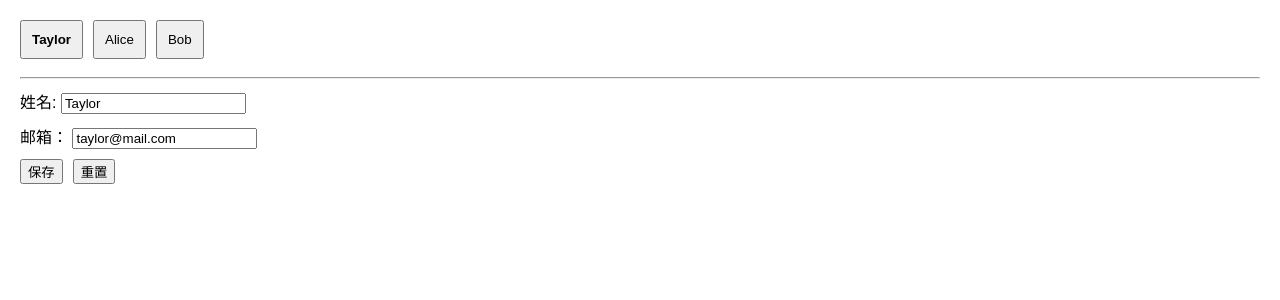
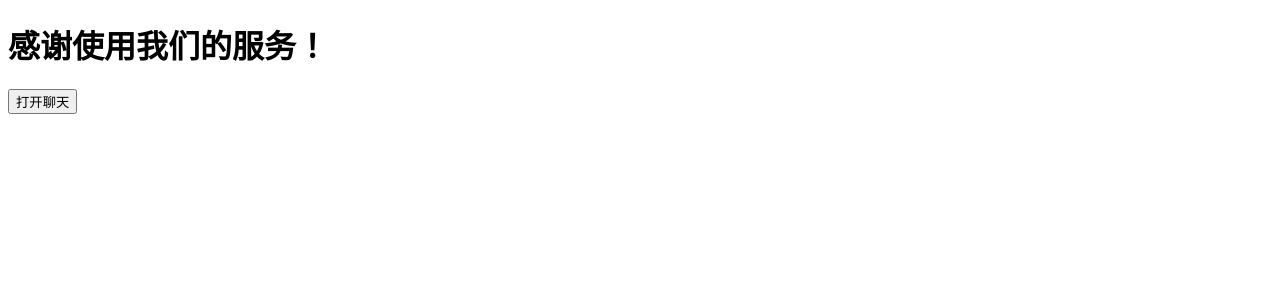
Before and after one commit to m2maomao/react-hooks-demo, a React (Vite) app: page / in a window 1280 px wide. Shown: the top 300 px of the page. Built offline with nearby package versions, Linux system fonts and the light colour scheme.

Commit message:
fix: 提交表单

```diff
--- /dev/null
+++ b/src/NoEffect/SubmitForm/App.tsx
@@ -0,0 +1,40 @@
+import { useState } from 'react';
+
+const sendMessage = (message: string) => {
+  console.log('发送的消息：', message);
+}
+
+const Form = () => {
+  const [showForm, setShowForm] = useState(false);
+  const [message, setMessage] = useState('');
+
+  const handleSubmit = (e:React.FormEvent<HTMLFormElement>) => {
+    e.preventDefault();
+    setShowForm(false);
+    sendMessage(message);
+  }
+
+  if (!showForm) {
+    return (
+      <>
+        <h1>感谢使用我们的服务！</h1>
+        <button onClick={() => {
+          setMessage('');
+          setShowForm(true);
+        }}>
+          打开聊天
+        </button>
+      </>
+    )
+  }
+  return (
+    <>
+    <form onSubmit={handleSubmit}>
+      <textarea placeholder='消息' value={message} onChange={(e) => setMessage(e.target.value)} />
+      <button type='submit' disabled={message === ''}>发送</button>
+    </form>
+    </>
+  )
+}
+
+export default Form;
--- a/src/main.tsx
+++ b/src/main.tsx
@@ -1,6 +1,6 @@
 import { StrictMode } from 'react'
 import { createRoot } from 'react-dom/client'
-import App from './NoEffect/EditContact/App';
+import App from './NoEffect/SubmitForm/App';
 
 createRoot(document.getElementById('root')!).render(
   <StrictMode>
```
